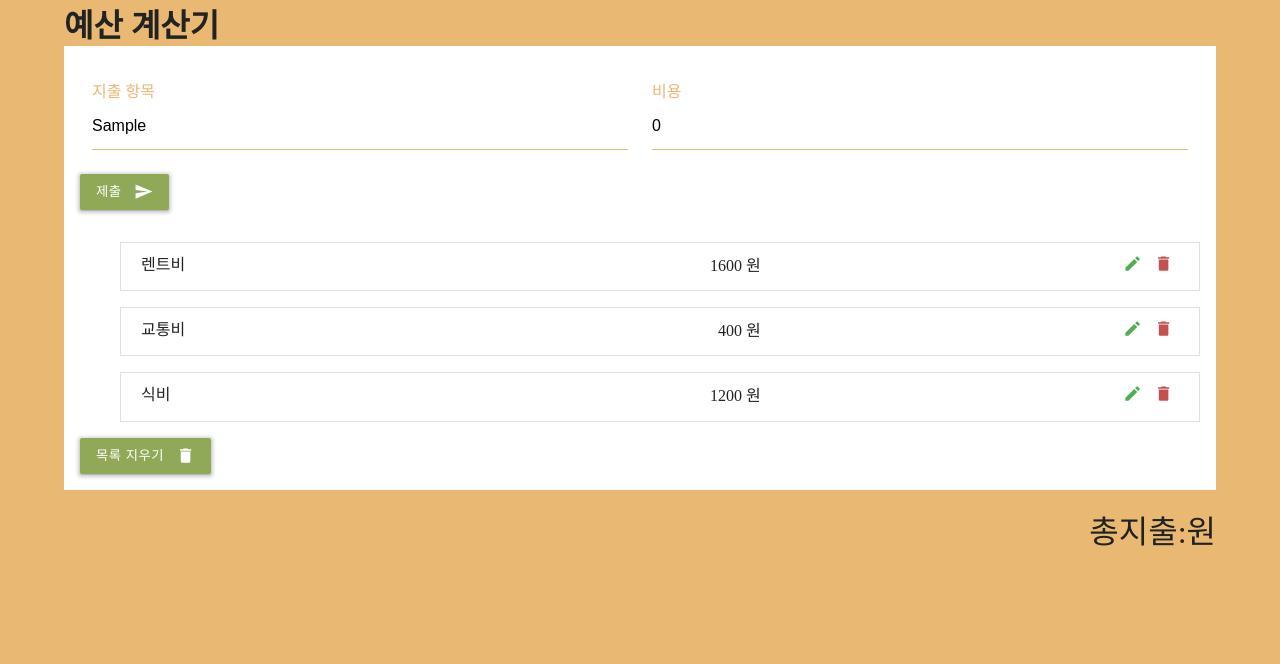
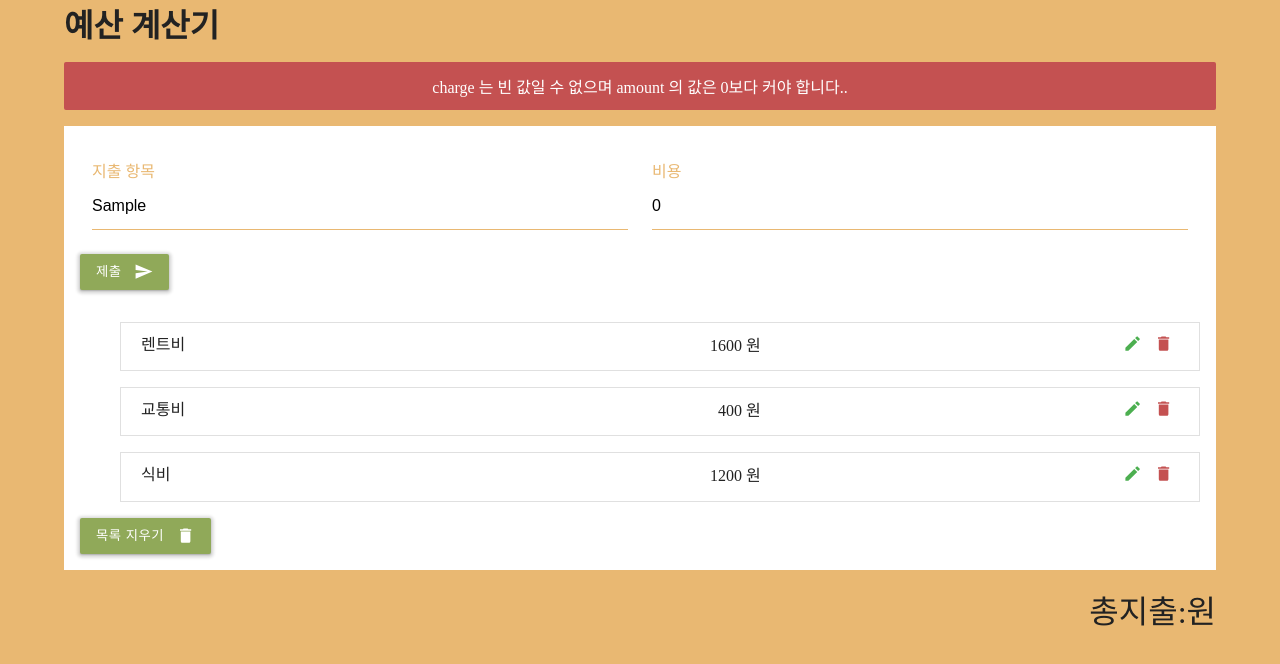
Before and after one commit to khoon9/practice-FE, a React (Create React App) app in the folder react-tictactoe-app/: page / in a window 1280 px wide. Both pictures are taken after typing "Sample" into the empty fields and a click on the button "제출". Shown: the top 664 px of the page. Built offline with nearby package versions, Linux system fonts and the light colour scheme.

Commit message:
feat: add the contents practiced in lectures 08(about alert)

```diff
--- a/react-tictactoe-app/src/App.jsx
+++ b/react-tictactoe-app/src/App.jsx
@@ -2,6 +2,7 @@
 import "./App.css";
 import ExpenseForm from "./components/ExpenseForm";
 import ExpenseList from "./components/ExpenseList";
+import Alert from "./components/Alert";
 import _ from "lodash";
 
 const App = () => {
@@ -12,6 +13,11 @@
   ]);
   const [charge, setCharge] = useState("");
   const [amount, setAmount] = useState(0);
+  const [alert, setAlert] = useState({
+    show: false,
+    type: "danger",
+    text: "초기 값",
+  });
 
   const handleCharge = (e) => {
     setCharge(e.target.value);
@@ -32,20 +38,33 @@
       setExpenses(newExpenses);
       setCharge("");
       setAmount(0);
+      handleAlert({ type: "success", text: "아이템이 생성되었습니다." });
     } else {
       console.log("error");
+      handleAlert({
+        type: "danger",
+        text: "charge 는 빈 값일 수 없으며 amount 의 값은 0보다 커야 합니다..",
+      });
     }
   };
 
   const handleDelete = (id) => {
     const newExpenses = expenses.filter((expense) => expense.id !== id);
     setExpenses(newExpenses);
+    handleAlert({ type: "danger", text: "아이템이 삭제되었습니다." });
+  };
+
+  const handleAlert = ({ type, text }) => {
+    setAlert({ show: true, type, text });
+    setTimeout(() => {
+      setAlert({ show: false });
+    }, 7000);
   };
 
   return (
     <main className="main-container">
       <h1>예산 계산기</h1>
-
+      {alert.show ? <Alert type={alert.type} text={alert.text} /> : null}
       <div style={{ width: "100%", backgroundColor: "white", padding: "1rem" }}>
         <ExpenseForm
           charge={charge}
--- /dev/null
+++ b/react-tictactoe-app/src/components/Alert.css
@@ -0,0 +1,13 @@
+.alert {
+  padding: 0.75rem 1.25rem;
+  color: var(--mainWhite);
+  text-align: center;
+  margin: 1rem auto 1rem auto;
+  border-radius: 2px;
+}
+.alert-danger {
+  background-color: var(--mainRed);
+}
+.alert-success {
+  background-color: var(--mainGreen);
+}
--- /dev/null
+++ b/react-tictactoe-app/src/components/Alert.jsx
@@ -0,0 +1,9 @@
+import React from "react";
+import "./Alert.css";
+
+const Alert = ({ type, text }) => {
+  console.log(type);
+  return <div className={`alert alert-${type}`}>{text}</div>;
+};
+
+export default Alert;
```
